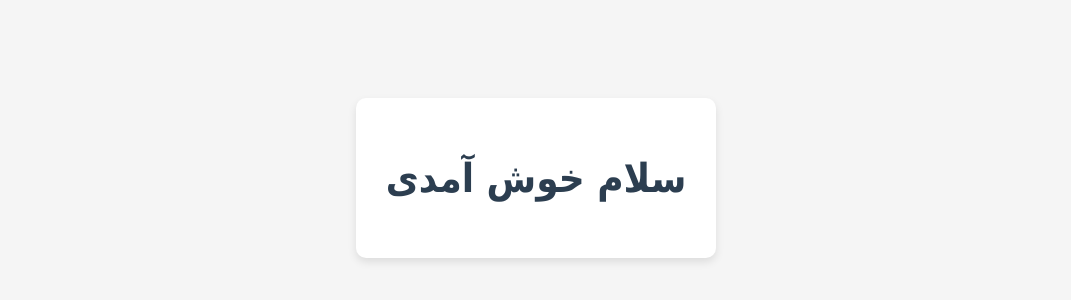
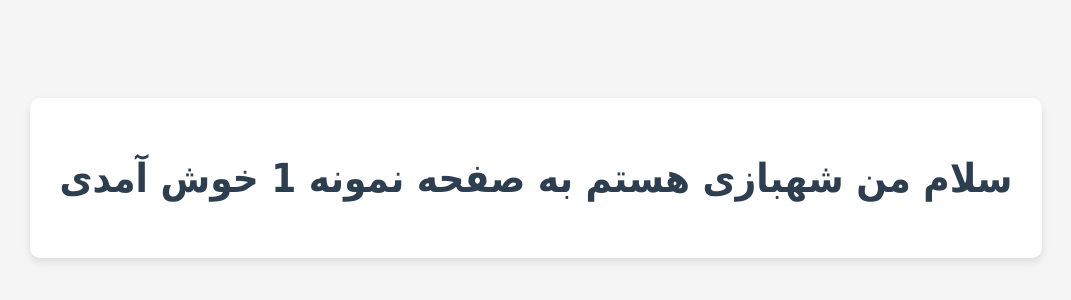
Before and after one commit to BotDoost/Botdoost.github.io, a plain HTML site: page Index.html in a window 1280 px wide. Shown: the part 222-522 px from the top of the page, without its empty margins (104-1175 px from the left). Drawn offline with Linux system fonts and the light colour scheme.

Commit message:
Update Index.html

```diff
--- a/Index.html
+++ b/Index.html
@@ -29,7 +29,7 @@
 </head>
 <body>
     <div class="welcome-container">
-        <h1>سلام خوش آمدی</h1>
+        <h1>سلام من شهبازی هستم به صفحه نمونه 1 خوش آمدی</h1>
     </div>
 </body>
 </html>
```
